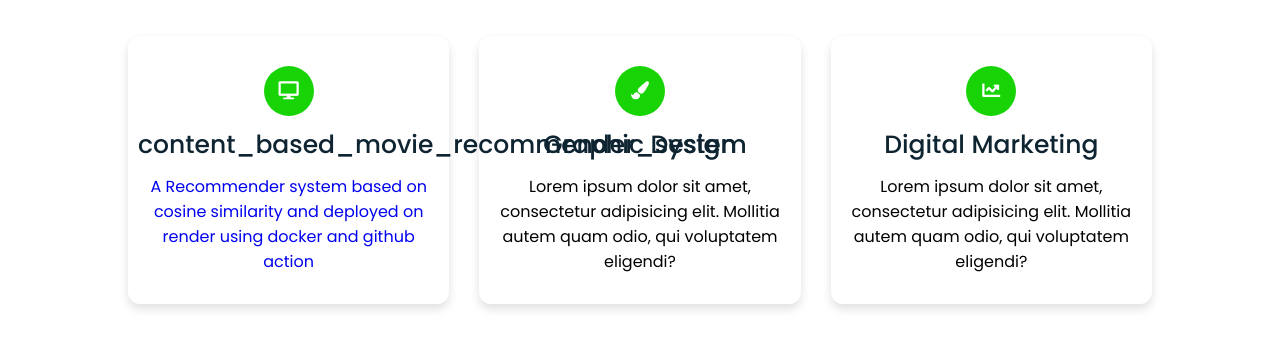
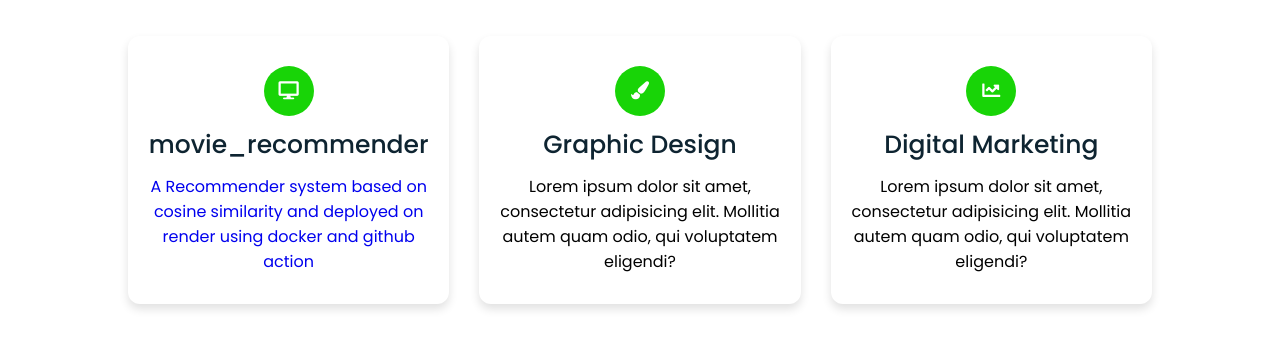
Before and after one commit to sontush123/portfolio, a plain HTML site: page index.html in a window 1280 px wide. Shown: the part 2340-2681 px from the top of the page. Drawn offline with Linux system fonts and the light colour scheme.

Commit message:
movie recomender

```diff
--- a/index.html
+++ b/index.html
@@ -137,7 +137,7 @@
           <div class="icon">
             <i class="fas fa-desktop"></i>
           </div>
-          <a href="https://content-based-movie-recommender-system.onrender.com"><div class="topic">content_based_movie_recommender_system</div>
+          <a href="https://content-based-movie-recommender-system.onrender.com"><div class="topic">movie_recommender</div>
           <p>A Recommender system based on cosine similarity and deployed on render using docker and github action</p>
         </div></a>
         <div class="box">
```
